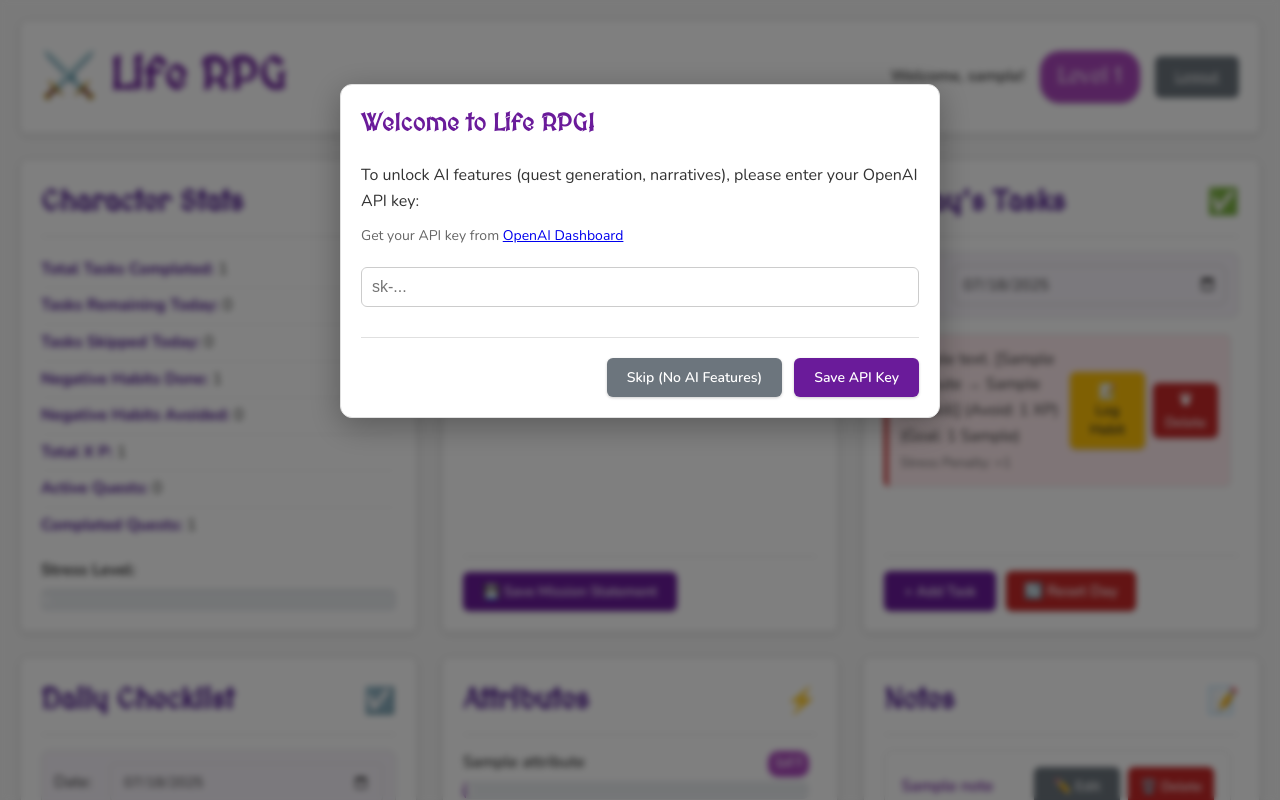
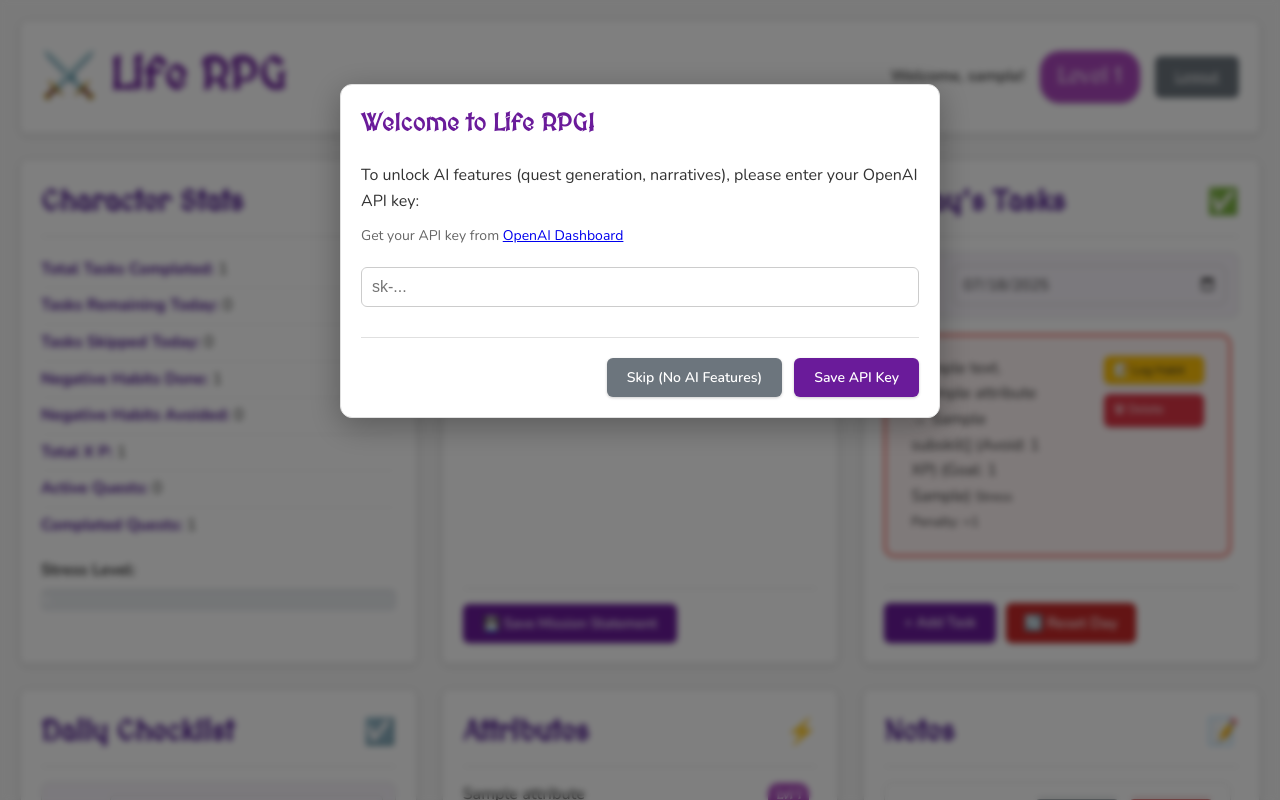
Before and after one commit to Laz627/life-rpg, a Flask app: page / in a window 1280 px wide. Run offline with Flask 3, Linux system fonts and the light colour scheme; a user stored in the database is signed in; tables that the repository leaves empty hold one stand-in row (values such as "Sample post"); data that the repository does not hold is empty.

Commit message:
Update style.css

```diff
--- a/static/css/style.css
+++ b/static/css/style.css
@@ -194,85 +194,300 @@ header h1 {
     font-size: 0.95em;
 }
 
+/* Task List Improvements - Desktop Focused */
 .task-list {
-    list-style-type: none;
+    list-style: none;
     padding: 0;
+    margin: 0;
 }
 
 .task-item {
-    padding: 12px;
-    margin-bottom: 10px;
-    border-radius: var(--border-radius);
-    background-color: #fdfdfd;
-    border: 1px solid var(--border-color);
     display: flex;
     justify-content: space-between;
+    align-items: flex-start;
+    padding: 18px 20px;
+    margin-bottom: 12px;
+    background-color: #ffffff;
+    border: 2px solid #e0e0e0;
+    border-radius: 10px;
+    transition: all 0.2s ease;
+    box-shadow: 0 2px 4px rgba(0, 0, 0, 0.05);
+}
+
+.task-item:hover {
+    border-color: #6a1b9a;
+    transform: translateY(-2px);
+    box-shadow: 0 4px 12px rgba(0, 0, 0, 0.1);
+}
+
+.task-item.task-completed {
+    background-color: #f8fff8;
+    border-color: #28a745;
+    opacity: 0.8;
+}
+
+.task-item.task-skipped {
+    background-color: #fff8f0;
+    border-color: #ffc107;
+    opacity: 0.8;
+}
+
+.task-item.negative-habit {
+    background-color: #fff5f5;
+    border-color: #f44336;
+}
+
+.task-item.negative-habit.task-completed {
+    background-color: #f0f8f0;
+    border-color: #28a745;
+}
+
+/* Task Content (left side) */
+.task-content {
+    flex: 1;
+    padding-right: 20px;
+    min-width: 0; /* Prevents flex item from overflowing */
+}
+
+.task-description {
+    font-size: 16px;
+    font-weight: 600;
+    color: #333;
+    margin-bottom: 8px;
+    line-height: 1.4;
+    word-wrap: break-word;
+}
+
+.task-meta {
+    display: flex;
+    flex-wrap: wrap;
+    gap: 12px;
     align-items: center;
-    transition: background-color 0.2s ease;
-}
-.task-item:hover {
-    background-color: #f7f7f7;
-}
-
-.task-item.negative-habit {
-    border-left: 4px solid var(--negative-color);
-    background-color: #ffebee; /* Light red */
-}
-.task-item.task-completed {
-    text-decoration: line-through;
-    opacity: 0.7;
-    background-color: #e8f5e9; /* Light green */
-}
-.task-item.task-completed .task-actions button:first-child { /* Hide complete button */
-    display: none;
-}
-
-.task-item.task-skipped {
-    background-color: #fff3e0; /* Light orange */
-    opacity: 0.8;
-    border-left: 4px solid var(--neutral-color);
-}
-
-.task-item.task-skipped .task-description {
-    text-decoration: line-through;
-    color: var(--text-light-color);
-}
-
-.task-item div:first-child { /* Task description area */
-    flex-grow: 1;
-    margin-right: 10px;
-}
-.task-item small {
-    display: block;
-    color: var(--text-light-color);
-    font-size: 0.85em;
-    margin-top: 3px;
-}
-
+    margin-bottom: 6px;
+}
+
+.task-attribute {
+    background-color: #6a1b9a;
+    color: white;
+    padding: 4px 8px;
+    border-radius: 4px;
+    font-size: 12px;
+    font-weight: 500;
+}
+
+.task-xp {
+    background-color: #28a745;
+    color: white;
+    padding: 4px 8px;
+    border-radius: 4px;
+    font-size: 12px;
+    font-weight: 500;
+}
+
+.task-numeric {
+    background-color: #17a2b8;
+    color: white;
+    padding: 4px 8px;
+    border-radius: 4px;
+    font-size: 12px;
+    font-weight: 500;
+}
+
+.task-stress {
+    color: #6c757d;
+    font-size: 12px;
+    font-weight: 500;
+}
+
+.completion-status {
+    background-color: #e9ecef;
+    color: #495057;
+    padding: 4px 8px;
+    border-radius: 4px;
+    font-size: 12px;
+    font-weight: 500;
+}
+
+/* Task Actions (right side) */
 .task-actions {
     display: flex;
+    flex-direction: column;
     gap: 8px;
-    align-items: center; /* Vertically align buttons/text */
-}
-.task-actions .completion-status {
-    color: var(--positive-color);
-    font-weight: 600;
-    font-size: 0.9em;
-}
-
-/* Negative habit specific styling */
-.task-actions.negative-habit-actions {
+    align-items: flex-end;
+    flex-shrink: 0;
+    min-width: 140px;
+}
+
+.task-actions button {
+    white-space: nowrap;
+    min-width: 120px;
+    padding: 8px 12px;
+    font-size: 13px;
+    border-radius: 6px;
+    border: none;
+    cursor: pointer;
+    transition: all 0.2s ease;
+    font-weight: 500;
+}
+
+.task-actions .btn-success {
+    background-color: #28a745;
+    color: white;
+}
+
+.task-actions .btn-success:hover {
+    background-color: #218838;
+    transform: translateY(-1px);
+}
+
+.task-actions .btn-warning {
+    background-color: #ffc107;
+    color: #212529;
+}
+
+.task-actions .btn-warning:hover {
+    background-color: #e0a800;
+    transform: translateY(-1px);
+}
+
+.task-actions .btn-danger {
+    background-color: #dc3545;
+    color: white;
+}
+
+.task-actions .btn-danger:hover {
+    background-color: #c82333;
+    transform: translateY(-1px);
+}
+
+.task-actions .btn-small {
+    padding: 6px 10px;
+    font-size: 12px;
+    min-width: 100px;
+}
+
+/* Negative habit specific actions */
+.negative-habit-actions {
+    display: flex;
     flex-direction: column;
-    align-items: stretch;
+    gap: 6px;
+}
+
+.negative-habit-actions button {
     min-width: 140px;
-    gap: 5px;
-}
-
-.task-actions.negative-habit-actions button {
-    margin: 2px 0;
-    text-align: center;
-    font-size: 0.8em;
-    padding: 4px 8px;
+    padding: 8px 12px;
+    font-size: 13px;
+}
+
+/* Desktop specific improvements */
+@media (min-width: 769px) {
+    .task-item {
+        padding: 20px 25px;
+        margin-bottom: 15px;
+    }
+
+    .task-content {
+        padding-right: 25px;
+    }
+
+    .task-description {
+        font-size: 17px;
+        margin-bottom: 10px;
+    }
+
+    .task-meta {
+        gap: 15px;
+        margin-bottom: 8px;
+    }
+
+    .task-actions {
+        gap: 10px;
+        min-width: 160px;
+    }
+
+    .task-actions button {
+        min-width: 140px;
+        padding: 10px 15px;
+        font-size: 14px;
+    }
+
+    .negative-habit-actions {
+        gap: 8px;
+    }
+
+    .negative-habit-actions button {
+        min-width: 160px;
+        padding: 10px 15px;
+    }
+}
+
+/* Mobile responsive */
+@media (max-width: 768px) {
+    .task-item {
+        flex-direction: column;
+        gap: 15px;
+    }
+
+    .task-content {
+        padding-right: 0;
+    }
+
+    .task-actions {
+        flex-direction: row;
+        flex-wrap: wrap;
+        align-items: center;
+        justify-content: flex-start;
+        min-width: auto;
+    }
+
+    .task-actions button {
+        min-width: auto;
+        flex: 1;
+        min-width: 80px;
+    }
+
+    .negative-habit-actions {
+        flex-direction: row;
+        width: 100%;
+    }
+
+    .negative-habit-actions button {
+        flex: 1;
+        min-width: auto;
+    }
+}
+
+/* Dark theme support */
+@media (prefers-color-scheme: dark) {
+    .task-item {
+        background-color: #2d2d2d;
+        border-color: #444;
+    }
+
+    .task-description {
+        color: #ffffff;
+    }
+
+    .task-stress {
+        color: #adb5bd;
+    }
+
+    .completion-status {
+        background-color: #495057;
+        color: #ffffff;
+    }
+
+    .task-item.task-completed {
+        background-color: #1a2e1a;
+    }
+
+    .task-item.task-skipped {
+        background-color: #2e2a1a;
+    }
+
+    .task-item.negative-habit {
+        background-color: #2e1a1a;
+    }
 }
 
 .card-actions {
```
